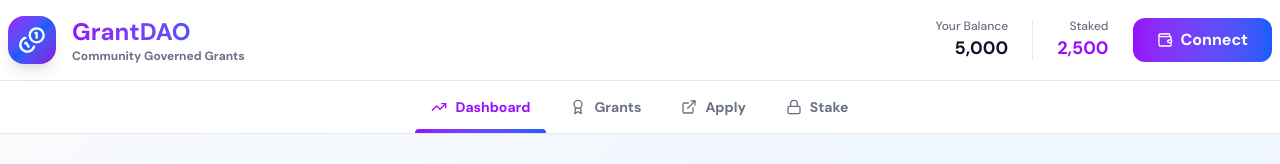
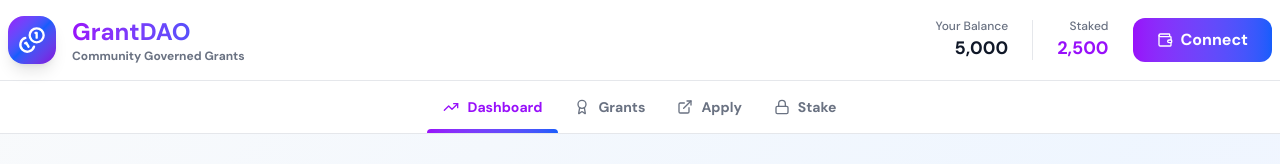
Before and after one commit to 0x3devoidbackup/fiatrading, a Next.js app: page / in a window 1280 px wide. Shown: the top 164 px of the page. Built offline with nearby package versions, Linux system fonts and the light colour scheme.

Commit message:
chain --selection

```diff
--- a/src/app/grant.tsx
+++ b/src/app/grant.tsx
@@ -398,7 +398,7 @@ const App = () => {
       {/* Navigation */}
       <nav className="bg-white border-b border-gray-200">
         <div className="max-w-7xl mx-auto px-6">
-          <div className="flex justify-start lg:justify-center gap-2">
+          <div className="flex justify-start lg:justify-center">
             {[
               { id: 'dashboard', label: 'Dashboard', icon: TrendingUp },
               { id: 'grants', label: 'Grants', icon: Award },
```
